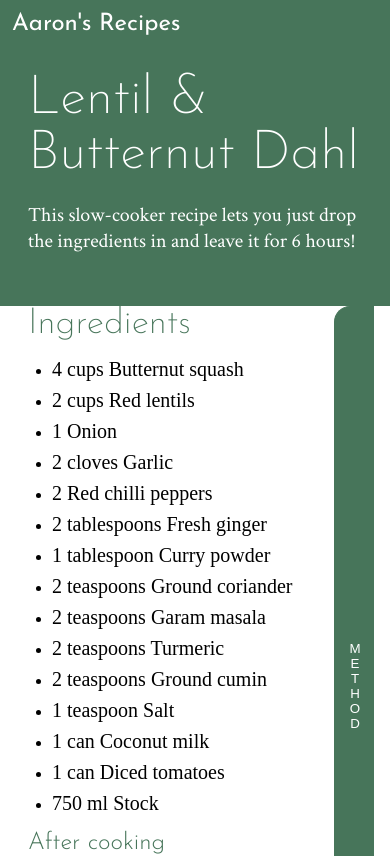
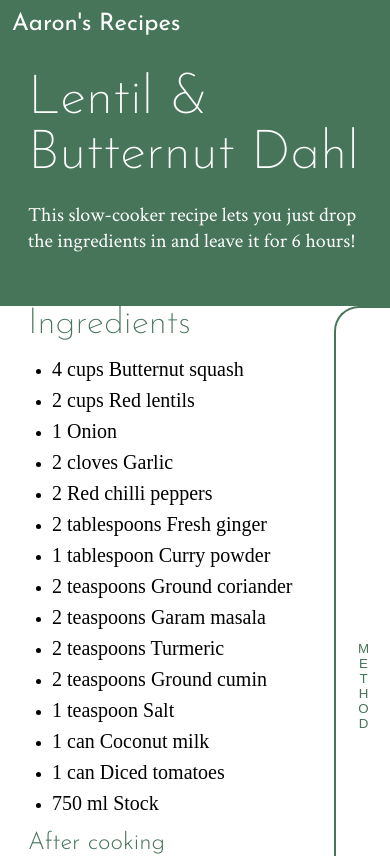
Before and after one commit to AzzA-D/RecipeBlog, a React (Create React App) app in the folder src/js/recipe-blog/: page / in a window 390 px wide. Shown: the top 856 px of the page. Built offline with nearby package versions, Linux system fonts and the light colour scheme.

Commit message:
RecipePage - Fix for border radiuses and button on mobile

```diff
--- a/src/js/recipe-blog/src/components/RecipeDetailsToggler/RecipeDetailsToggler.js
+++ b/src/js/recipe-blog/src/components/RecipeDetailsToggler/RecipeDetailsToggler.js
@@ -15,8 +15,8 @@ function RecipeDetailsToggler(props) {
                     <Ingredients {...props.ingredients} />
                 </Grid>
             </div>
+            <div className={`recipe-details-toggler__open-button ${isOpen ? 'is-open' : ''}`}>
                 <button
-                className={`recipe-details-toggler__open-button ${isOpen ? 'is-open' : ''}`}
                     type="button"
                     onClick={() => {
                         setIsOpen(!isOpen);
@@ -24,6 +24,7 @@ function RecipeDetailsToggler(props) {
                 >
                     <span>{isOpen ? 'INGREDIENTS' : 'METHOD'}</span>
                 </button>
+            </div>
             <div className={`recipe-details-toggler__method ${isOpen ? 'is-open' : ''}`}>
                 <Grid>
                     <Method {...props.method} />
--- a/src/js/recipe-blog/src/components/RecipeDetailsToggler/RecipeDetailsToggler.scss
+++ b/src/js/recipe-blog/src/components/RecipeDetailsToggler/RecipeDetailsToggler.scss
@@ -4,8 +4,8 @@
 @use '../../styles/colours';
 @use '../../styles/fonts';
 
-$button-size: 40;
-$button-width-with-extra: $button-size + 16;
+$button-width: 56;
+$button-radius: 25px;
 
 .recipe-details-toggler {
     position: relative;
@@ -19,13 +19,13 @@ $button-width-with-extra: $button-size + 16;
     }
 
     &__ingredients {
-        margin-right: toRem($button-size);
-        width: calc(100% - toRem($button-size));
+        margin-right: toRem($button-width);
+        width: calc(100% - toRem($button-width));
     }
 
     &__method {
-        margin-left: toRem($button-size);
-        width: calc(100% - toRem($button-size));
+        margin-left: toRem($button-width);
+        width: calc(100% - toRem($button-width));
 
         background-color: colours.$white;
         position: absolute;
@@ -40,47 +40,57 @@ $button-width-with-extra: $button-size + 16;
         }
     }
 
-    $button-radius: 16px;
-
     &__open-button {
         position: absolute;
         top: 0;
-        left: calc(100vw - toRem($button-width-with-extra));
+        left: calc(100% - toRem($button-width));
+        height: 100%;
+        width: toRem($button-width);
+        background-color: colours.$white;
+        transition: left 0.2s $transition;
+
+        & button {
+            position: relative;
+            top: 0;
+            left: 0;
             height: 100%;
             border: none;
-        width: toRem($button-size);
+            width: 100%;
 
             display: flex;
             align-items: center;
             justify-content: center;
 
-        color: colours.$white;
-        background: colours.$green;
+            color: colours.$green;
+            background: colours.$white;
 
             transition: all 0.2s $transition;
 
-        border: colours.$green 1px solid;
+            border: colours.$green 2px solid;
             border-radius: $button-radius;
             border-top-right-radius: 0;
-        border-right: none;
             border-bottom-right-radius: 0;
+            border-right-width: 0;
 
-        &.is-open {
-            left: 0;
-
-            border-left: none;
-            border-top-left-radius: 0;
-            border-bottom-left-radius: 0;
-            border-right: solid;
-            border-top-right-radius: $button-radius;
-            border-bottom-right-radius: $button-radius;
-        }
-
-        span {
+            > span {
                 writing-mode: vertical-lr;
                 text-orientation: upright;
                 line-height: 0;
                 width: 0;
             }
         }
+
+        &.is-open {
+            left: 0;
+
+            & button {
+                border-top-left-radius: 0;
+                border-bottom-left-radius: 0;
+                border-top-right-radius: $button-radius;
+                border-bottom-right-radius: $button-radius;
+                border-right-width: 2px;
+                border-left-width: 0;
             }
+        }
+    }
+}
```
Lines whose indentation alone changed are shown as unchanged.
